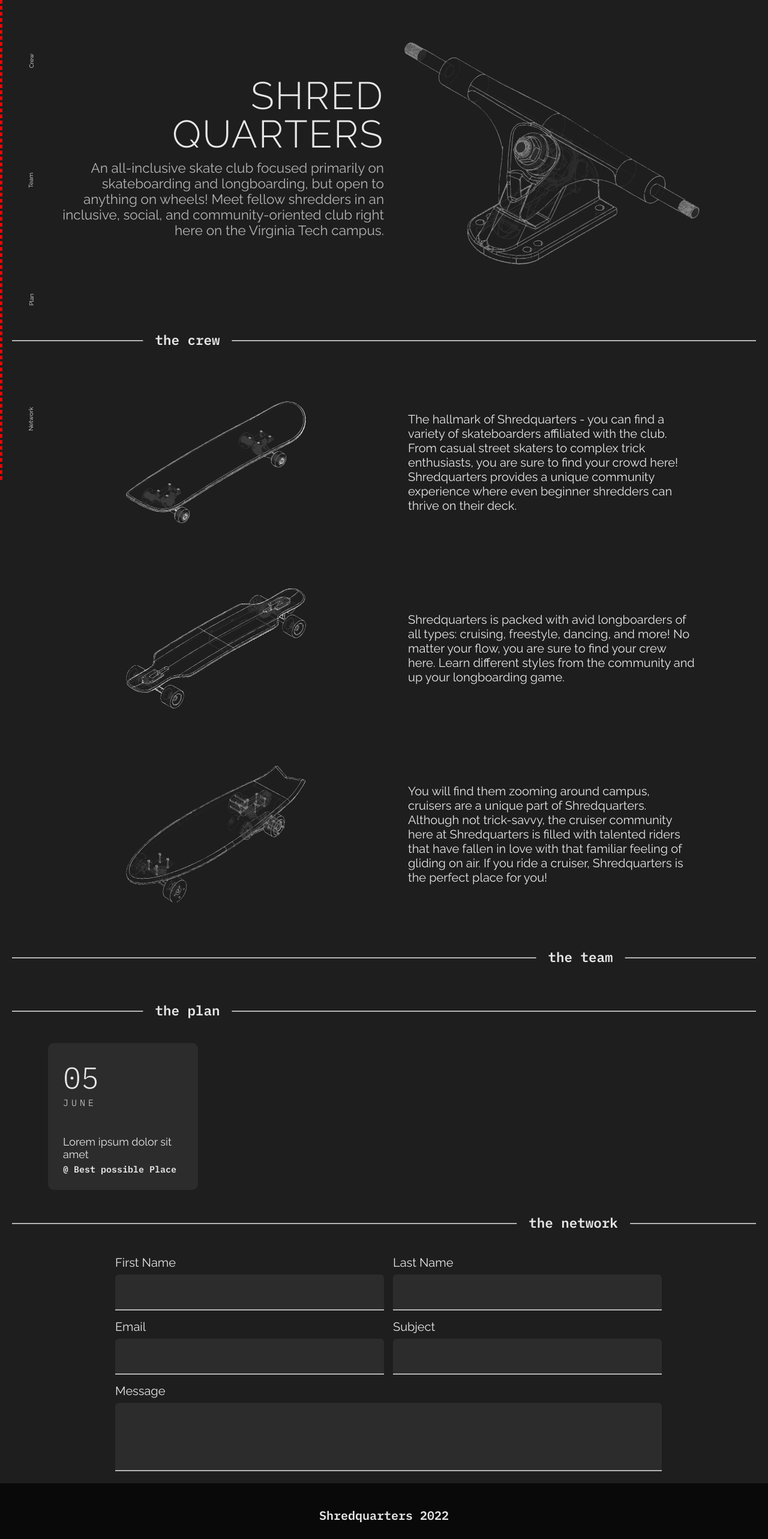
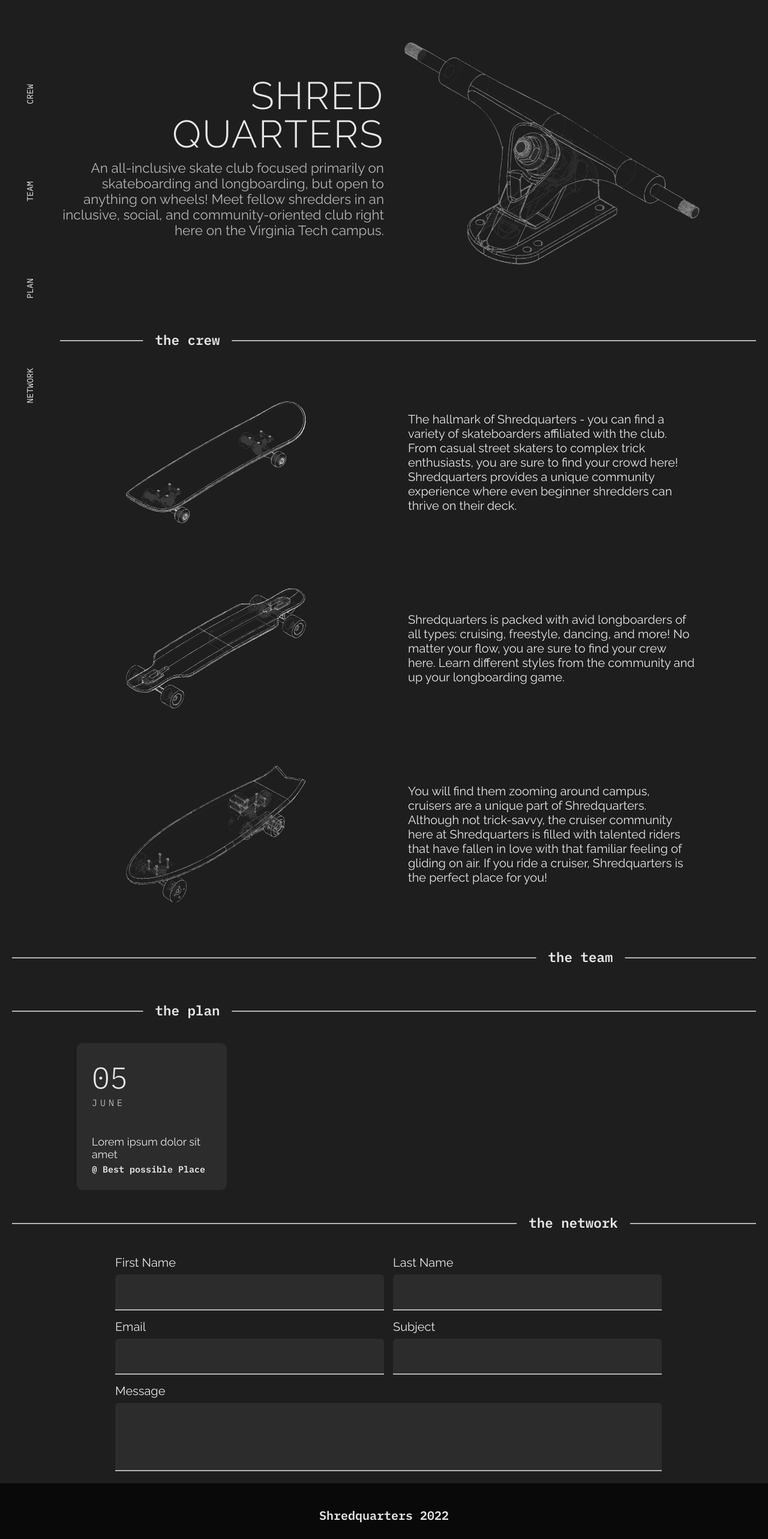
Before and after one commit to redpwilliams/shredquarters_vt, a Next.js app: page / in a window 1280 px wide. Shown: the top 2566 px of the page at 60% size. Built offline with nearby package versions, Linux system fonts and the light colour scheme.

Commit message:
bug: fix issue with aside overlapping content on resize

```diff
--- a/components/Aside/Aside.module.sass
+++ b/components/Aside/Aside.module.sass
@@ -3,7 +3,6 @@
   top: 0
   display: inline-block
   float: inline-start
-  border: 2px dashed red
   height: 100vh
   z-index: 2
   width: 0 // Prevents aside from pushing content
@@ -11,10 +10,15 @@
 .nav
   width: 100px
   height: 100%
+  background-color: #1e1e1e
 
   ul
     height: 100%
     display: flex
     flex-direction: column
-    justify-content: space-around
+    justify-content: center
+    gap: 18%
     align-items: center
+    font-family: "IBM Plex Mono", monospace
+    font-size: 1.4rem
+    text-transform: uppercase
--- a/styles/Home.module.sass
+++ b/styles/Home.module.sass
@@ -66,18 +66,23 @@
     p
       text-align: center
 
-.events ul
-  list-style: none
-  display: grid
-  grid-template-columns: repeat(auto-fit, minmax(250px, 1fr))
-  gap: 30px
-  overflow-x: scroll
-  grid-auto-flow: column
-  position: relative
-  width: min-content
+.events
 
-  -ms-overflow-style: none
-  scrollbar-width: none
+  width: 80%
+  margin: 0 auto
+
+  ul
+    list-style: none
+    display: grid
+    grid-template-columns: repeat(auto-fit, minmax(250px, 1fr))
+    gap: 30px
+    overflow-x: scroll
+    grid-auto-flow: column
+    position: relative
+    width: min-content
+
+    -ms-overflow-style: none
+    scrollbar-width: none
 
   &::-webkit-scrollbar
     display: none
--- a/styles/globals.sass
+++ b/styles/globals.sass
@@ -32,6 +32,8 @@
 
 section
   margin: 20px 80px
+  position: relative
+  z-index: 4
 
   @if $show-section-borders
     border: 2px solid blue
```
